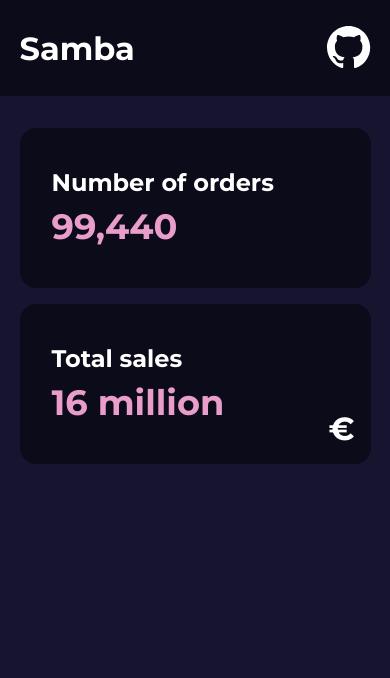
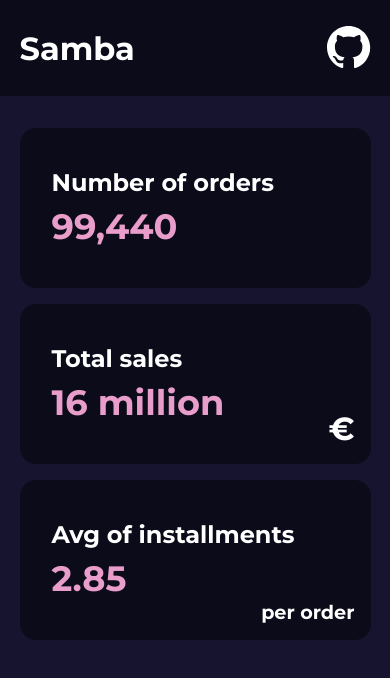
Before and after one commit to sergiopm97/samba, a React (Vite) app: page / in a window 390 px wide. Shown: the top 678 px of the page. Built offline with nearby package versions, Linux system fonts and the light colour scheme.

Commit message:
Implement KPI average of installments
Implementation of the responsive box containing the KPI for the average of installments

```diff
--- a/src/App.jsx
+++ b/src/App.jsx
@@ -1,6 +1,7 @@
 import Header from "./components/header/Header";
 import OrdersKPI from "./components/ordersKPI/OrdersKPI";
 import SalesKPI from "./components/salesKPI/salesKPI";
+import InstallmentsKPI from "./components/installmentsKPI/InstallmentsKPI";
 import "./App.scss";
 
 function App() {
@@ -10,6 +11,7 @@ function App() {
       <div className="kpis-container">
         <OrdersKPI />
         <SalesKPI />
+        <InstallmentsKPI />
       </div>
     </>
   );
--- /dev/null
+++ b/src/components/installmentsKPI/InstallmentsKPI.jsx
@@ -0,0 +1,14 @@
+import payments from "../../data/payments.json";
+import "./InstallmentsKPI.scss";
+
+function InstallmentsKPI() {
+  return (
+    <div className="installments-kpi-container">
+      <h1 className="installments-kpi-container--title">Avg of installments</h1>
+      <h1 className="installments-kpi-container--value">{payments.avg_installments.toFixed(2)}</h1>
+      <h1 className="installments-kpi-container--unit">per order</h1>
+    </div>
+  );
+}
+
+export default InstallmentsKPI;
--- /dev/null
+++ b/src/components/installmentsKPI/InstallmentsKPI.scss
@@ -0,0 +1,37 @@
+@import "../../scss/variables";
+
+.installments-kpi-container {
+  gap: 0.5rem;
+  height: 10rem;
+  position: relative;
+  border-radius: 1rem;
+  justify-content: center;
+  background-color: $dark-blue;
+  flex-direction: column;
+  transition: 0.5s ease;
+  display: flex;
+  flex-grow: 1;
+
+  &:hover {
+    box-shadow: 8px 8px 0px 0px $pink;
+  }
+
+  &--title {
+    font-size: 1.5rem;
+    margin: 0rem 2rem 0rem 2rem;
+  }
+
+  &--value {
+    color: $pink;
+    margin: 0rem 2rem 0rem 2rem;
+    font-size: 2.2rem;
+  }
+
+  &--unit {
+    bottom: 0;
+    font-size: 1.2rem;
+    margin: 0rem 1rem 1rem 0rem;
+    position: absolute;
+    right: 0;
+  }
+}
--- a/src/data/payments.json
+++ b/src/data/payments.json
@@ -1 +1 @@
-{ "number_of_orders": 99440, "total_sales": 16008872.12 }
+{ "number_of_orders": 99440, "total_sales": 16008872.12, "avg_installments": 2.853348863176944 }
```
Also changed, not shown: 1 other file (tests, documents, lock files or other folders).
